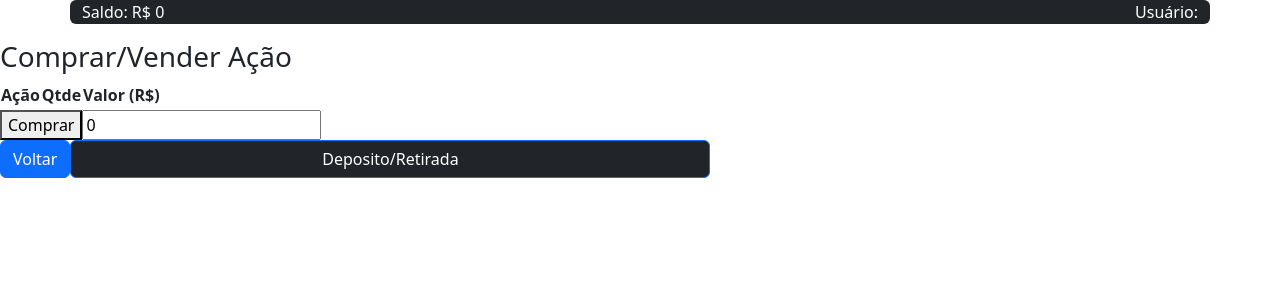
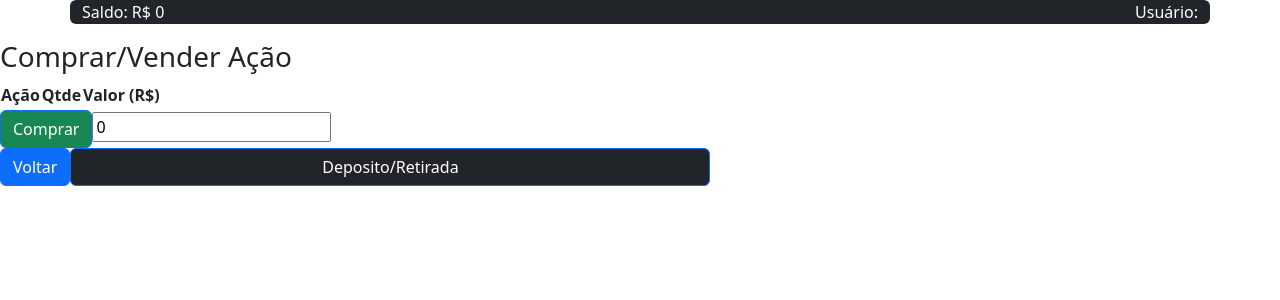
Before and after one commit to LeticiaMayr/pselxp, a React (Create React App) app in the folder frontend/pselxp-front/: page /operations in a window 1280 px wide. Shown: the top 300 px of the page. Built offline with nearby package versions, Linux system fonts and the light colour scheme.

Commit message:
feat: new colors on buttons to buy and sell stocks

```diff
--- a/frontend/pselxp-front/src/components/BuySell.js
+++ b/frontend/pselxp-front/src/components/BuySell.js
@@ -2,6 +2,7 @@ import React, { useState, useEffect } from "react";
 import { useProvider } from "../context/provider";
 import axios from "axios";
 import swal from "sweetalert";
+import { Container, Form, Button, Col, Row } from 'react-bootstrap';
 
 function BuySell() {
   const [assetManipulation, setAssetManipulation] = useState({buy: 0, sell: 0});
@@ -82,12 +83,13 @@ function BuySell() {
     <form>
       <div>
         <label htmlFor='buy-input'>
-          <button
+          <Button
+            className='text-bg-success'
             id='buy'
             onClick={ handleClick }
           >
             Comprar
-          </button>
+          </Button>
           <input
             id='buy-input'
             type='number'
@@ -100,12 +102,13 @@ function BuySell() {
       {wantedStock.clientStock ?
         <div>
           <label htmlFor='sell-input'>
-            <button
+            <Button
+              className='text-bg-danger'
               id='sell'
               onClick={ handleClick }
             >
               Vender
-            </button>
+            </Button>
             <input
               id='sell-input'
               type='number'
```
